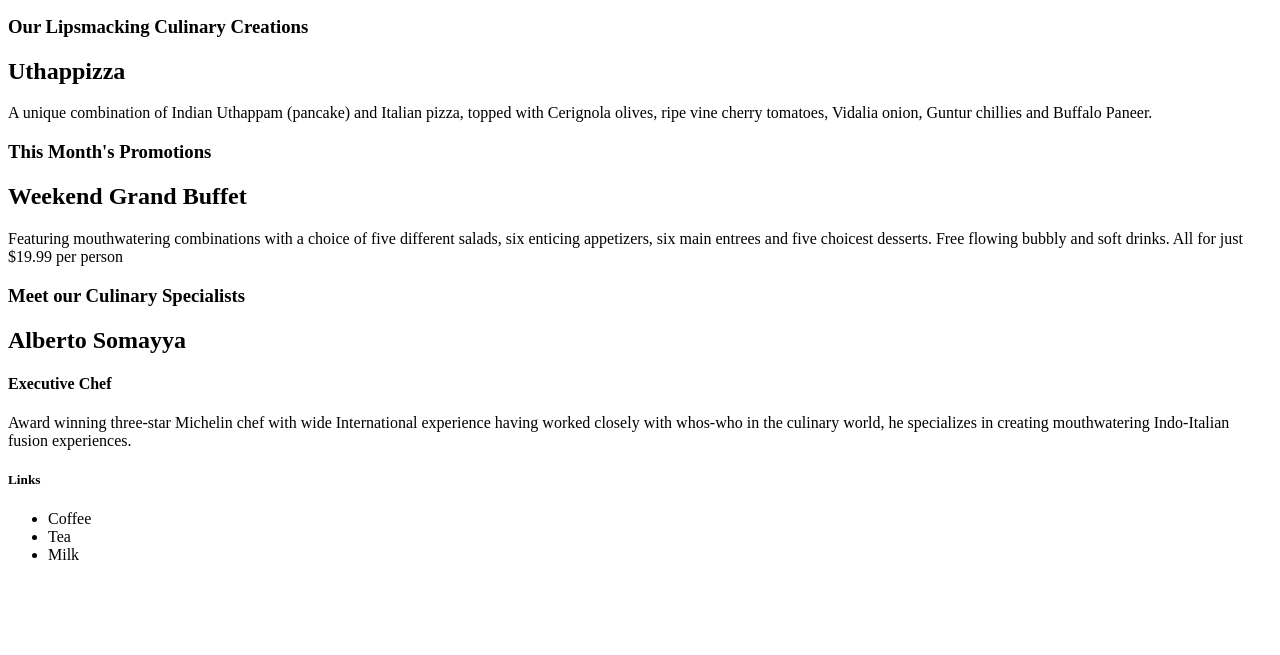
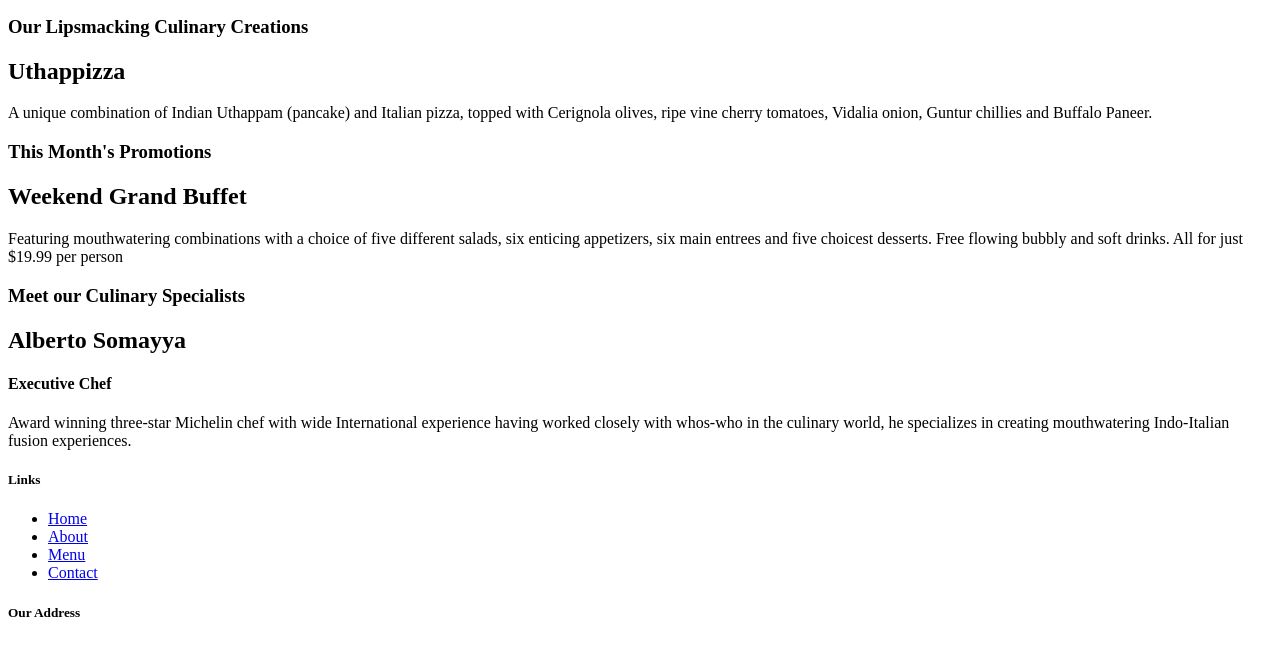
Before and after one commit to 3scava1i3r/Bootstrap_project-1, a website: page index.html in a window 1280 px wide. Shown: the part 101-756 px from the top of the page. Drawn offline with nearby package versions, Linux system fonts and the light colour scheme.

Commit message:
additions in index.html

```diff
--- a/index.html
+++ b/index.html
@@ -38,12 +38,17 @@
     <div class="">
       <h5>Links</h5>
         <ul>
-          <li>Coffee</li>
-          <li>Tea</li>
-          <li>Milk</li>
+          <li><a href="index.html">Home</a></li>
+          <li><a href="aboutus.html">About</a></li>
+          <li><a href="menu.html">Menu</a></li>
+          <li><a href="contact.html">Contact</a></li>
         </ul>
     </div>
+    <div class="">
+      <h5>Our Address</h5>
 
+
+    </div>
 
 
   </body>
```
